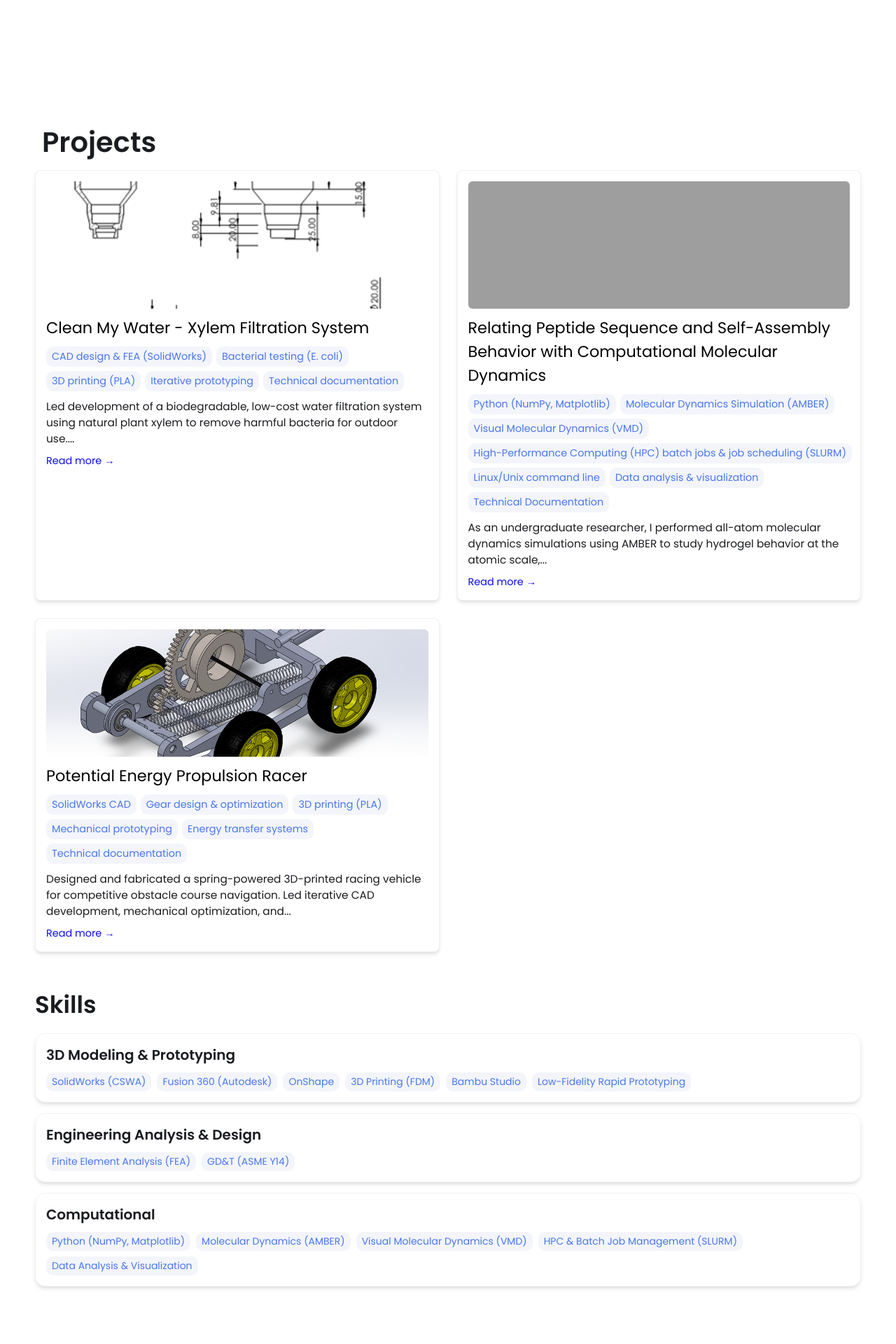
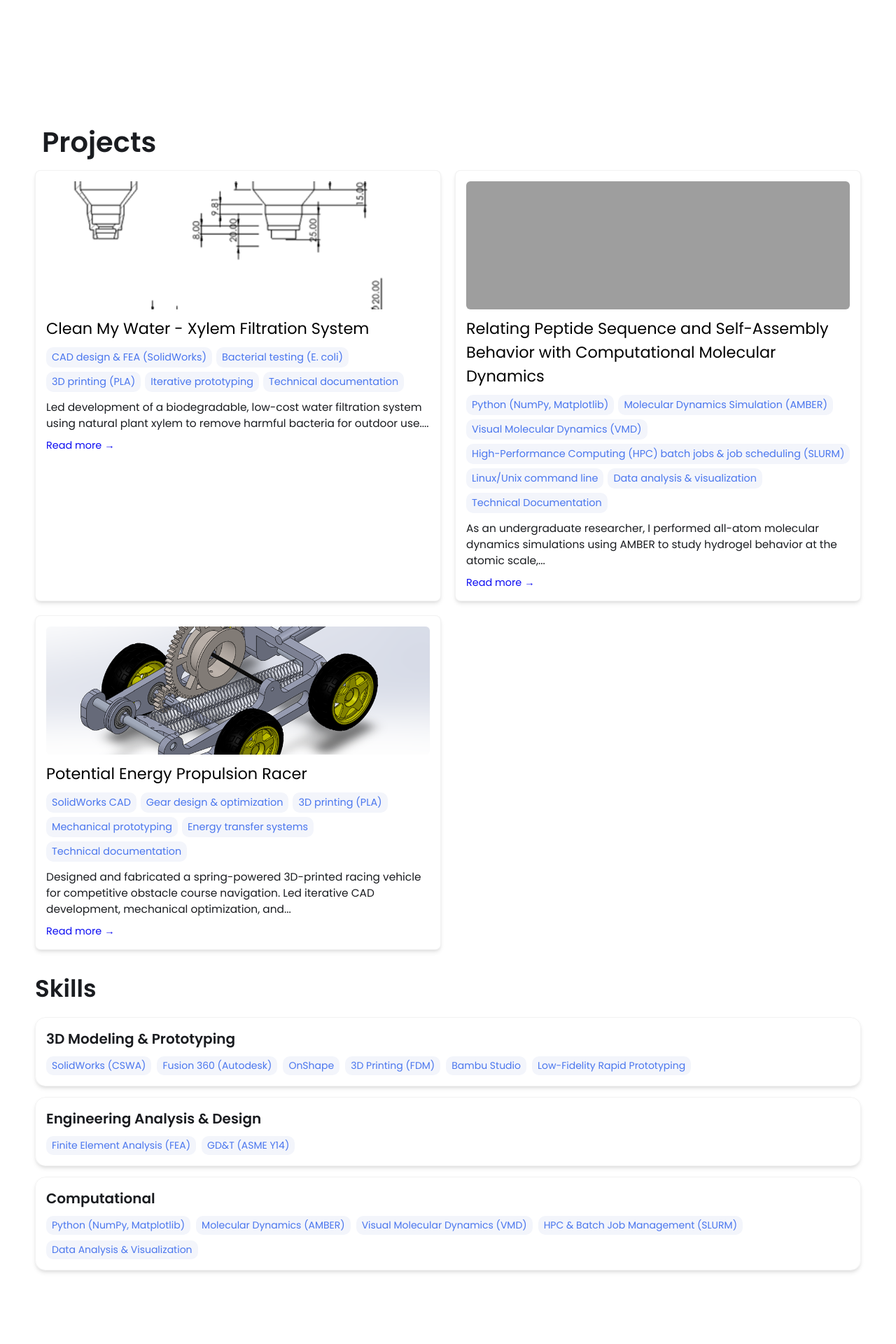
Before and after one commit to RobinKHur/RobinKHur.github.io, a Jekyll site: the page built from index.html, in a window 1280 px wide. Shown: the part 1040-2960 px from the top of the page at 70% size. Built offline with Jekyll 4.4.1, drawn with Linux system fonts in a browser that asks for light colours.

Commit message:
Update styles.css

```diff
--- a/css/styles.css
+++ b/css/styles.css
@@ -267,8 +267,8 @@ nav .mobile-nav {
 /*SECTION 2: PROJECT GRID */
 /* Main container */
 .project-grid-section {
-    margin-top: 50px;
-    margin-bottom: 50px;
+    margin-top: 30px;
+    margin-bottom: 30px;
 }
 
 .project-grid-section h2 {
@@ -280,7 +280,7 @@ nav .mobile-nav {
 .project-grid-section .grid-container {
     display: grid;
     grid-template-columns: repeat(2, 1fr); /* Always 2 columns */
-    gap: 25px;
+    gap: 20px;
     width: 100%;
     margin: 0 auto;
     align-items: stretch;
```
